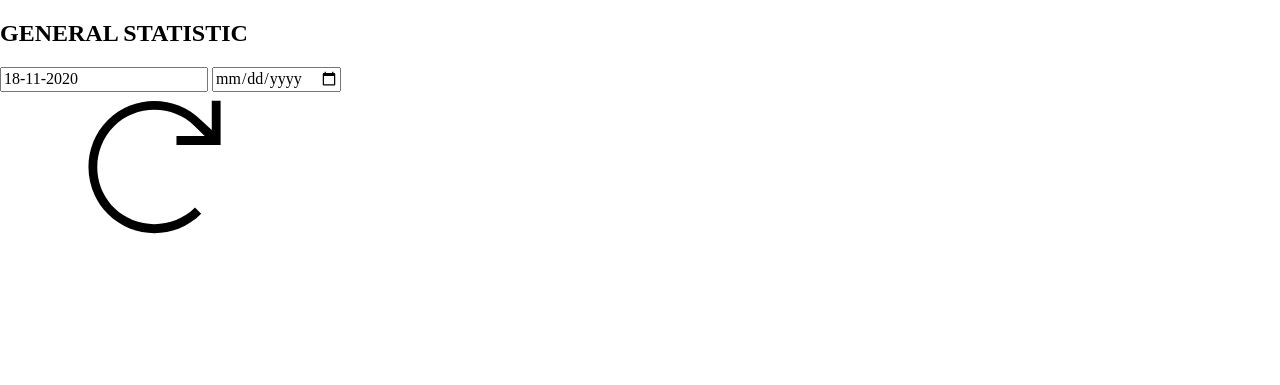
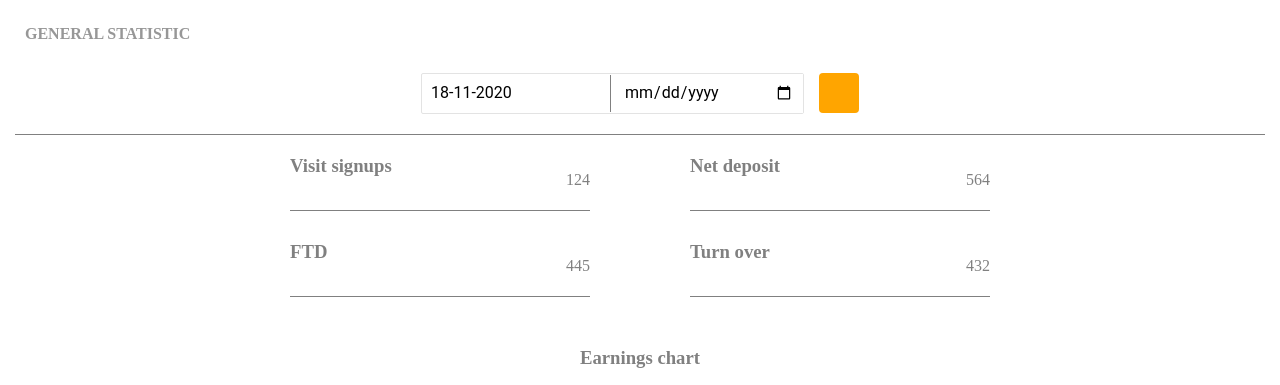
Before and after one commit to CarycaOlga/Project-individual, a website: page index.html in a window 1280 px wide. Shown: the part 60-445 px from the top of the page. Drawn offline with Linux system fonts and the light colour scheme.

Commit message:
add section-general

```diff
--- a/index.html
+++ b/index.html
@@ -29,10 +29,38 @@
     <section class="content-general">
       <h2 class="general-title">GENERAL STATISTIC</h2>
       <div class="data">
-        <input type="text" value="18-11-2020" readonly>
-        <input class="refresher" id="theDate" type="date">
+        <div class="form-data">
+          <input type="text" value="18-11-2020" readonly>
+          <input class="refresher" id="theDate" type="date">
+        </div>
+        <a class="btn btn-refresher"><svg class="refresh"><use xlink:href="./images/icons/refresh.svg#Layer_1"></use></svg></a>
       </div>
-      <a class="btn btn-refresher"><svg class="refresh"><use xlink:href="./images/icons/refresh.svg#Layer_1"></use></svg></a>
+      <div class="section-wrapper">
+        <div class="section">
+          <div class="details">
+            <h3 class="detail-title">Visit signups</h3>
+            <p class="detail">124</p>
+          </div>
+          <div class="details">
+            <h3 class="detail-title">FTD</h3>
+            <p class="detail">445</p>
+          </div>
+        </div>
+        <div class="section">
+          <div class="details">
+            <h3 class="detail-title">Net deposit</h3>
+            <p class="detail">564</p>
+          </div>
+          <div class="details">
+            <h3 class="detail-title">Turn over</h3>
+            <p class="detail">432</p>
+          </div>
+        </div>
+      </div>
+      <div class="chart">
+        <h3>Earnings chart</h3>
+        <canvas id="myChart"></canvas>
+      </div>
     </section>
   </div>
 </body>
--- /dev/null
+++ b/sass/sections/_section-general.scss
@@ -0,0 +1,111 @@
+.content-general {
+  background-color: white;
+  height: 800px;
+  margin: 15px;
+}
+
+h2 {
+  color: #979797;
+  padding: 10px;
+  font-size: 16px;
+}
+
+.form-data {
+  display: inline-block;
+  border-radius: 2px;
+  border: 1px solid #E3E3E3;
+  margin-right: 15px;
+
+  input[type=text] {
+    border-right: 1px solid grey;
+  }
+}
+
+input {
+  padding: 9px;
+  width: 170px;
+  margin: 0;
+  outline-style: none;
+  font-family: "Roboto", sans-serif;
+  border: none;
+}
+
+.section-wrapper {
+  display: flex;
+  justify-content: space-between;
+  width: 700px;
+  margin: 0 auto;
+}
+
+.section {
+  margin-top: 20px;
+}
+
+.details {
+  border-bottom: 1px solid grey;
+  padding-bottom: 5px;
+  margin-bottom: 30px;
+  min-width: 300px;
+  display: flex;
+  justify-content: space-between;
+  color: gray;
+
+  h3 {
+    margin: 0;
+    display: inline-block;
+  }
+}
+
+.chart {
+  margin: 20px;
+  text-align: center;
+  color: gray;
+
+  canvas {
+    max-width: 60%;
+    height: 400px!important;
+    margin: 0 auto;
+  }
+}
+
+.data {
+  display: flex;
+  justify-content: center;
+  width: 100%;
+  border-bottom: 1px solid grey;
+  margin-top: 20px;
+  padding-bottom: 20px;
+}
+
+.btn {
+  background-color: orange;
+  height: 40px;
+  width: 40px;
+  display: inline-block;
+  border: none;
+  border-radius: 4px;
+  text-align: center;
+
+  svg {
+    fill: white;
+    height: 40px;
+    padding: 0;
+  }
+}
+
+.btn:hover {
+  cursor: pointer;
+  opacity: 0.5;
+}
+
+@media (max-width: 768px) {
+  .section-wrapper {
+    max-width: 700px;
+    display: block;
+    width: auto;
+  }
+
+  .details {
+    min-width: 50px;
+  }
+}
--- a/sass/sections/_top-bar.scss
+++ b/sass/sections/_top-bar.scss
@@ -1,18 +1,17 @@
 .top-bar {
   background-color: white;
   position: sticky;
+  border-bottom: 1px solid gray;
+  justify-content: flex-end;
 }
-
-.user {
+.user{
   display: flex;
-  flex-wrap: wrap;
   flex-direction: row;
   background-color: white;
   width: 100%;
   height: 100%;
   justify-content: flex-end;
   border-bottom: 2px solid gray;
-
   .user-box {
     display: flex;
     align-items: center;
@@ -20,19 +19,8 @@
     border-left: 1px solid gray;
     padding: 10px 0;
     text-align: center;
-
-    .user-box-text {
-      padding-right: 15px;
+    svg {
+      height: 20px;
     }
   }
 }
-
-@media (max-width: 768px) {
-  .user {
-    display: none;
-  }
-
-  .top-bar {
-    display: none;
-  }
-}
--- a/sass/style.scss
+++ b/sass/style.scss
@@ -4,4 +4,5 @@
 @import "normalize";
 @import "layout";
 
-@import "sections/_top-bar";
+@import "sections/top-bar";
+@import "sections/section-general";
```
Also changed, not shown: css/style.css, 1 other file.
